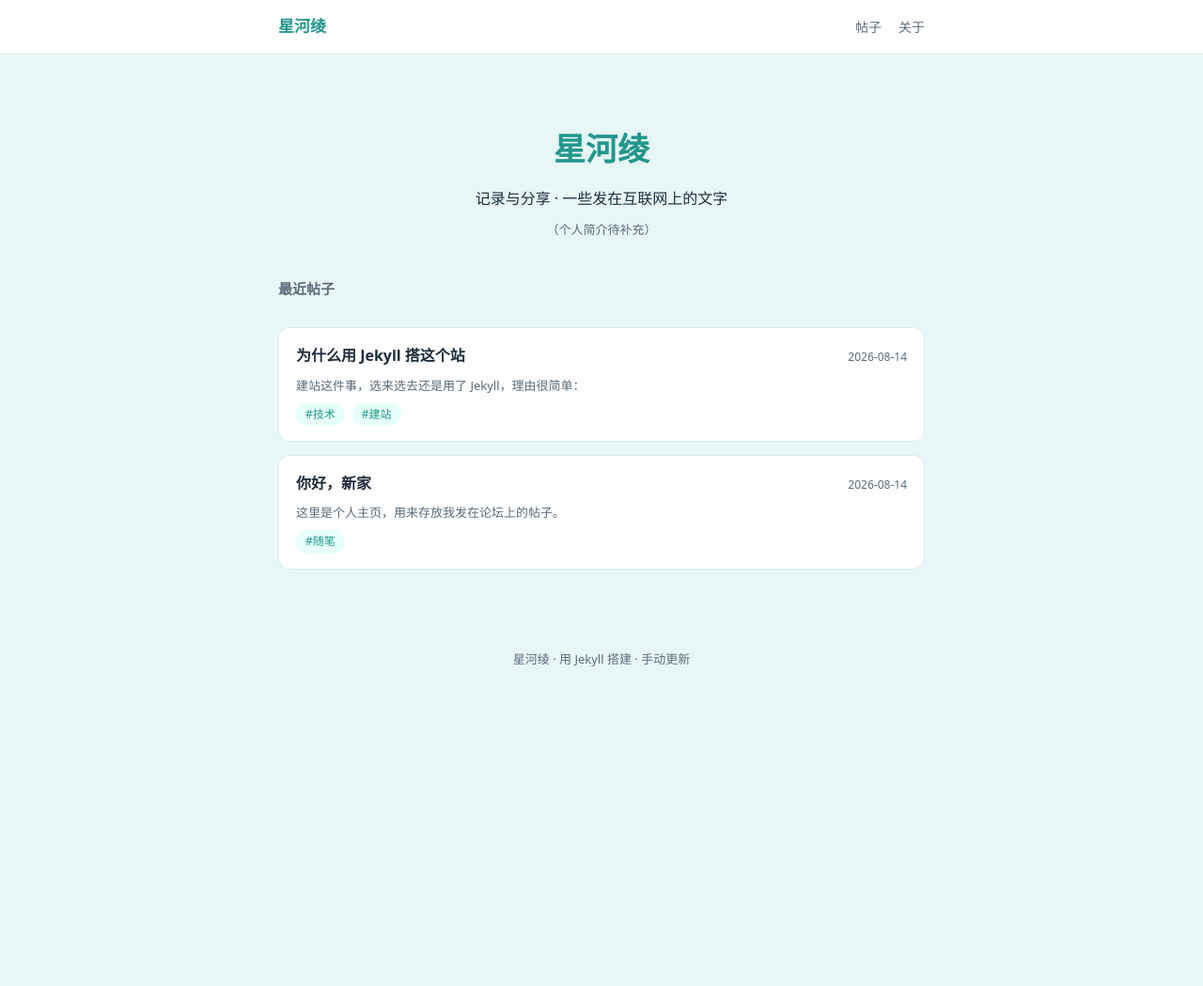
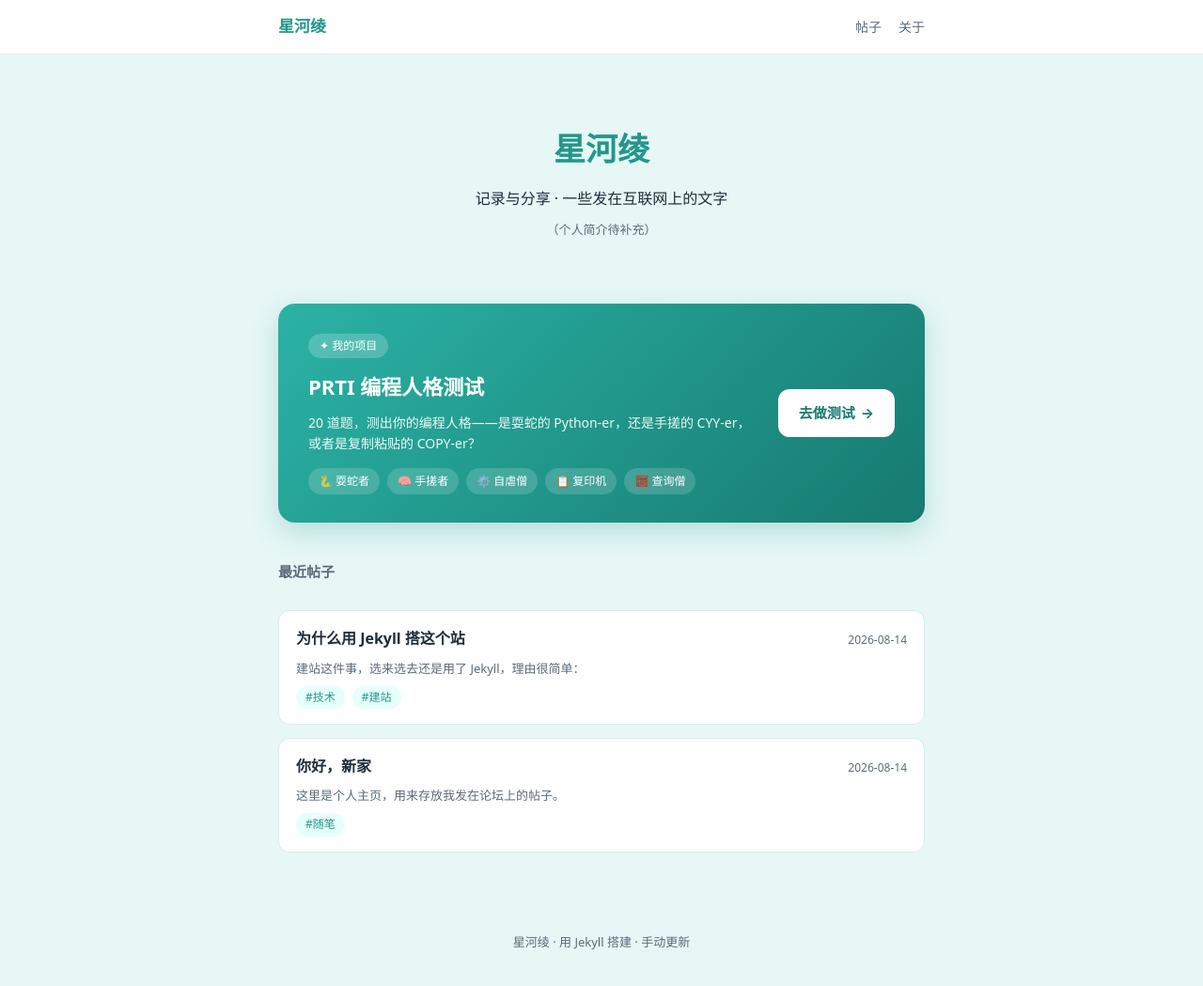
Before and after one commit to tony-he-xhxk/tony-he-xhxk.github.io, a Jekyll site: the page built from index.html, in a window 1280 px wide and 1049 px high. Shown: the whole window at 94% size. Built offline with Jekyll 4.4.1, drawn with Linux system fonts in a browser that asks for light colours; the list of posts is cut into pages by our own code.

Commit message:
feat: 主页加PRTI卡片

```diff
--- a/assets/css/style.css
+++ b/assets/css/style.css
@@ -61,6 +61,53 @@ a:hover { text-decoration: underline; }
 }
 .hero-desc { color: var(--text); font-size: 16px; }
 .hero-note { color: var(--muted); font-size: 13px; margin-top: 8px; }
+
+/* PRTI 引流大卡片 */
+.project-card {
+  display: flex;
+  align-items: center;
+  justify-content: space-between;
+  gap: 24px;
+  margin: 28px 0 40px;
+  padding: 30px 32px;
+  border-radius: 18px;
+  background: linear-gradient(135deg, #2bb3a6, #177a70);
+  color: #fff;
+  text-decoration: none;
+  box-shadow: 0 10px 28px rgba(35, 151, 140, 0.25);
+  transition: transform .2s ease, box-shadow .2s ease;
+}
+.project-card:hover {
+  transform: translateY(-3px);
+  box-shadow: 0 14px 34px rgba(35, 151, 140, 0.35);
+  text-decoration: none;
+}
+.project-badge {
+  display: inline-block;
+  font-size: 12px;
+  background: rgba(255, 255, 255, 0.2);
+  padding: 3px 12px;
+  border-radius: 999px;
+  margin-bottom: 12px;
+}
+.project-info h2 { font-size: 22px; margin: 0 0 8px; color: #fff; }
+.project-info p { font-size: 14px; margin: 0 0 14px; color: rgba(255, 255, 255, 0.92); line-height: 1.6; max-width: 480px; }
+.project-personas { display: flex; gap: 8px; flex-wrap: wrap; }
+.project-personas span { font-size: 12px; background: rgba(255, 255, 255, 0.16); padding: 4px 11px; border-radius: 999px; }
+.project-cta {
+  flex-shrink: 0;
+  background: #fff;
+  color: #177a70;
+  font-weight: 700;
+  padding: 13px 22px;
+  border-radius: 12px;
+  font-size: 15px;
+  white-space: nowrap;
+}
+.project-cta .arrow { margin-left: 6px; }
+@media (max-width: 560px) {
+  .project-card { flex-direction: column; align-items: flex-start; padding: 24px 22px; }
+}
 
 /* 帖子列表 */
 .section-title {
--- a/index.html
+++ b/index.html
@@ -6,6 +6,22 @@ layout: default
   <p class="hero-desc">记录与分享 · 一些发在互联网上的文字</p>
   <p class="hero-note">（个人简介待补充）</p>
 </section>
+
+<a class="project-card" href="https://prti.xingheling.cn" target="_blank" rel="noopener">
+  <div class="project-info">
+    <span class="project-badge">✦ 我的项目</span>
+    <h2>PRTI 编程人格测试</h2>
+    <p>20 道题，测出你的编程人格——是耍蛇的 Python-er，还是手搓的 CYY-er，或者是复制粘贴的 COPY-er？</p>
+    <div class="project-personas">
+      <span>🐍 耍蛇者</span>
+      <span>🧠 手搓者</span>
+      <span>⚙️ 自虐僧</span>
+      <span>📋 复印机</span>
+      <span>🧮 查询僧</span>
+    </div>
+  </div>
+  <div class="project-cta">去做测试<span class="arrow">→</span></div>
+</a>
 
 <section class="posts">
   <h2 class="section-title">最近帖子</h2>
```
